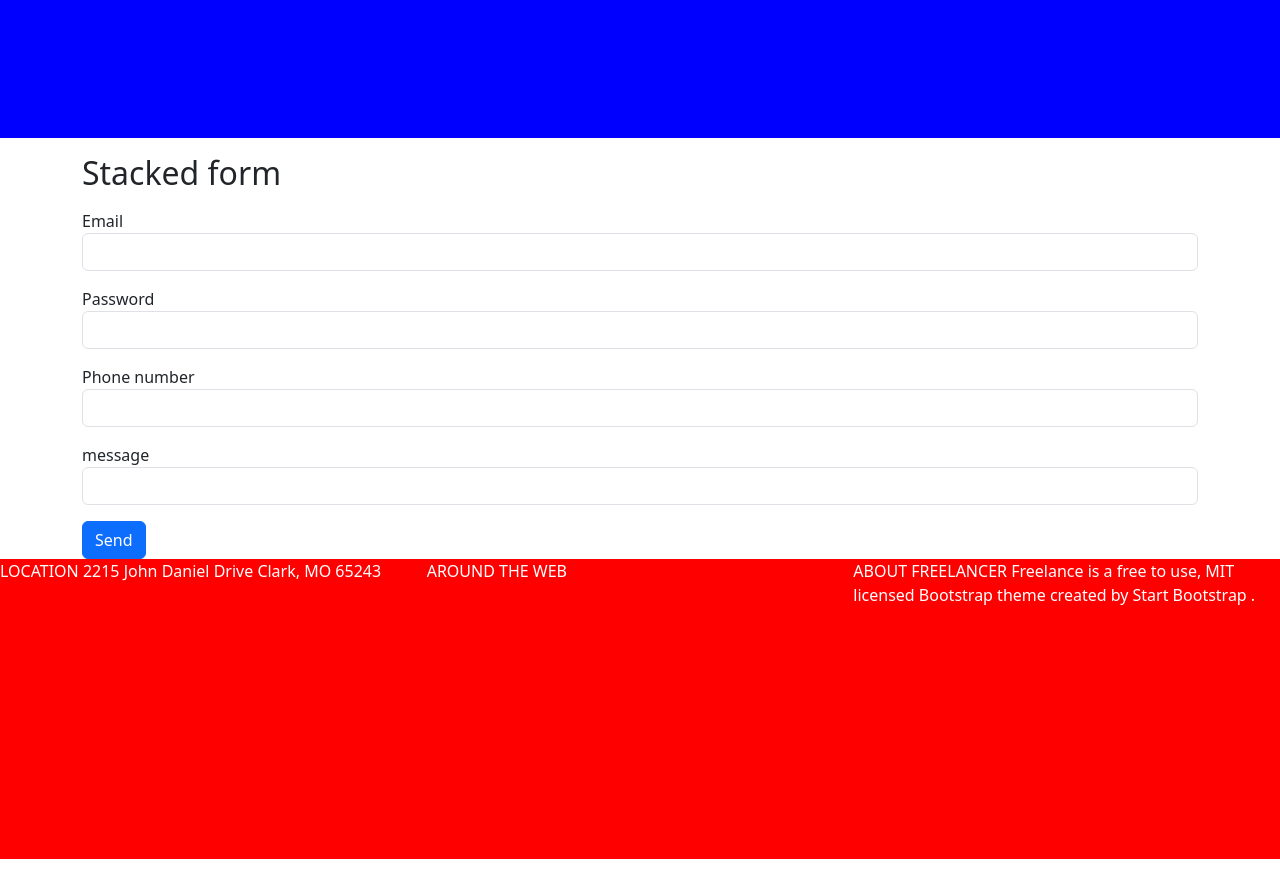
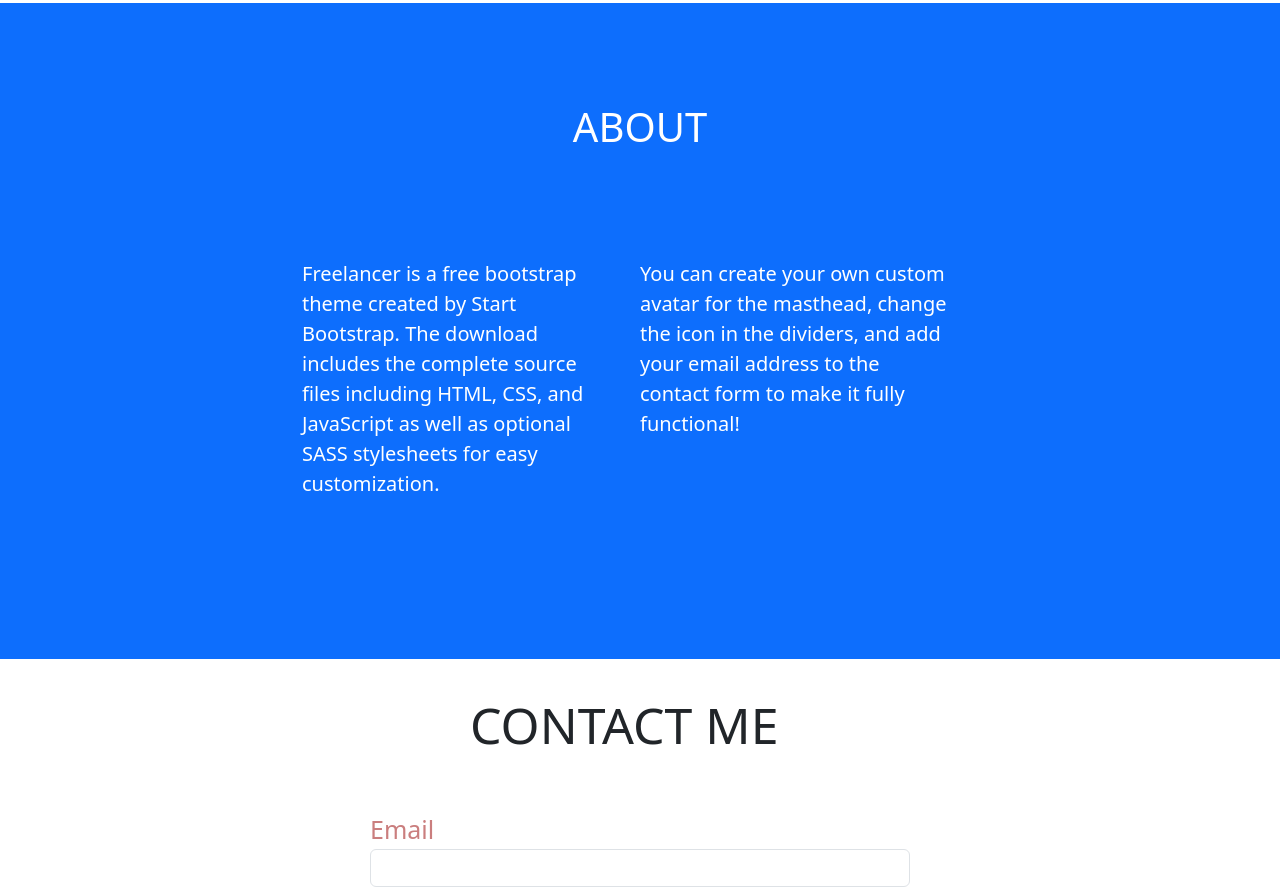
Before and after one commit to muthukumaran8219/bstask1, a plain HTML site: page index.html in a window 1280 px wide. Shown: the part 1533-2423 px from the top of the page. Before the commit the page ends 2392 px from the top, so only its background shows below. Drawn offline with nearby package versions, Linux system fonts and the light colour scheme.

Commit message:
progress

```diff
--- a/index.html
+++ b/index.html
@@ -5,11 +5,11 @@
     <meta name="viewport" content="width=device-width, initial-scale=1.0">
     <title>Document</title>
     <link href="https://cdn.jsdelivr.net/npm/bootstrap@5.3.3/dist/css/bootstrap.min.css" rel="stylesheet" integrity="sha384-QWTKZyjpPEjISv5WaRU9OFeRpok6YctnYmDr5pNlyT2bRjXh0JMhjY6hW+ALEwIH" crossorigin="anonymous">
-
     <link rel="stylesheet" href="style.css">
 </head>
 <body>
-    <nav class="navbar navbar-expand-sm bg-primary navbar-light">
+    <div class="container1">
+        <nav class="navbar navbar-expand-sm bg-primary">
             <div class="container-fluid">
                 <a class="navbar-brand" href="#">STRAT BOOTSTRAP</a>
                 <ul class="navbar-nav">
@@ -26,8 +26,11 @@
             </div>
         </nav>
 
+    </div>
+
     <!-- body -->
-    <div class=" d-flex justify-content-center align-items-center mt-5 bg-secondary">
+    <div class=" container2 d-flex justify-content-center align-items-center bg-secondary">
+
         <div class="text-center">
         <img src="https://freelancer-portfolio-f00e5.web.app/images/avataaars.svg" alt="" width="250px height=250px">
         <h1>START BOOTSTRAP</h1>
@@ -37,8 +40,8 @@
 
     <!-- PORTFOLIO -->
 
-        <div class="p-5">
-
+        <div class=" container d-fex align-item-center p-5 mt-5 container3">
+            <h1>PORTFOLIO</h1>
              <div class="d-md-flex">
 
                 <div class="m-3">
@@ -71,6 +74,9 @@
         </div>
 
         <!-- ABOUT -->
+        <div class="container-fluid bg-primary con">
+            <h1>ABOUT</h1>
+
             <div class="page3">
                 <div class="p1">
                     <p>Freelancer is a free bootstrap theme created by Start Bootstrap. The download includes the complete source files including HTML, CSS, and JavaScript as well as optional SASS stylesheets for easy customization.</p>
@@ -80,47 +86,53 @@
                     <p>You can create your own custom avatar for the masthead, change the icon in the dividers, and add your email address to the contact form to make it fully functional!</p>
                 </div>
             </div>
+        </div>
+
         <!-- CONTACT ME -->
-        <div class="container mt-3">
-            <h2>Stacked form</h2>
+        <div class="container mt-3 contact mb-5">
+            <h2>CONTACT ME</h2>
             <form>
               <div class="mb-3 mt-3">
-                <label for="email">Email</label>
+                <label class="label" for="email">Email</label>
                 <input type="email" class="form-control" id="email"  name="email">
               </div>
               <div class="mb-3">
-                <label for="pwd">Password</label>
+                <label class="label" for="pwd">Password</label>
                 <input type="password" class="form-control" id="pwd"  name="pswd">
               </div>
               <div class="mb-3">
-                <label for="pwd">Phone number</label>
+                <label class="label" for="pwd">Phone number</label>
                 <input type="number" class="form-control" id="pwd"  name="pswd">
               </div>
               <div class="mb-3 mt-3">
-                <label for="email">message</label>
+                <label class="label" for="email">message</label>
                 <input type="text" class="form-control" id="email"  name="email">
               </div>
-
-              <button type="submit" class="btn btn-primary">Send</button>
+              <br>
+              <button type="submit" class="btn btn-primary label mt-5">Send</button>
             </form>
         </div>
 
         <!--lastpage-->
-        <div class="page5">
+        <div class="page5 mt-5">
 
-            <div>LOCATION
-                2215 John Daniel Drive Clark, MO 65243
+            <div class="container mt-5 c1">
+                <h3>LOCATION</h3><br>
+                2215 John Daniel Drive Clark,<br>
+                 MO 65243667
             </div>
 
-            <div>
-                AROUND THE WEB
+            <div class="container mt-5 c2">
+                <h3>AROUND THE WEB</h3>
             </div>
 
-            <div>
-                ABOUT FREELANCER
-                Freelance is a free to use, MIT licensed Bootstrap theme created by Start Bootstrap .
+            <div class="container mt-5 c3">
+                <h3>ABOUT FREELANCER</h3>
+                Freelance is a free to use, MIT licensed Bootstrap theme created body
+                <a href="#">Start Bootstrap</a>
             </div>
         </div>
+        <div class="container-fluid border"></div>
 
 
     <!-- java script -->
--- a/style.css
+++ b/style.css
@@ -3,48 +3,80 @@
     margin: 0;
     box-sizing: border-box;
 }
-/*
-.container1{
-    background-color: rgba(255, 192, 203, 0.103);
+.navbar{
+    color: white;
+}
+
+.container2{
+    height: 700px;
+}
+.page3{
     width: 100%;
-    height: 700px;
-
-}
-.container1 h1{
-    color: black;
-    font-size: 50px;
-    font-weight: 800;
-    font-family: 'Segoe UI', Tahoma, Geneva, Verdana, sans-serif;
-} */
-.page3{
-    background-color: blue;
-    width: 100%;
-    height: 600px;
+    height: 500px;
     display: grid;
     grid-template-columns: 1fr 1fr;
-    text-align: center;
 }
 .page3 h1{
     color: white;
 }
 .page3 .p1{
     padding-left: 290px;
-    padding-top: 200px;
-    width: 500px;
+    padding-top: 100px;
+    width: 600px;
+    height: 200px;
+    font-size: 20px;
     color: white;
 }
 
 .page3 .p2{
     padding-right: 290px;
-    padding-top: 200px;
-    width: 500px;
+    padding-top: 100px;
+    width: 600px;
+    height: 200px;
     color: white;
+    font-size: 20px;
 }
 .page5{
     display: grid;
     grid-template-columns: 1fr 1fr 1fr;
     background-color: red;
     width: 100%;
-    height: 300px;
+    height: 250px;
     color: white;
 }
+.container3 h1{
+    text-align: center;
+    padding-bottom: 60px;
+}
+.contact{
+    padding-left: 300px;
+    padding-right: 300px;
+}
+.contact h2{
+    padding-left: 100px;
+    font-size: 50px;
+    padding-top: 20px;
+    padding-bottom: 40px;
+}
+.label{
+    font-size: 25px;
+    color: rgb(202, 126, 126);
+}
+.con h1{
+    color: white;
+    text-align: center;
+    padding-top: 100px;
+}
+.c1{
+    padding-left: 100px;
+}
+.c2{
+
+}
+.c3{
+    padding-right: 100px;
+}
+.border{
+    background-color: black;
+    height: 80px;
+}
```
Lines whose indentation alone changed are shown as unchanged.
